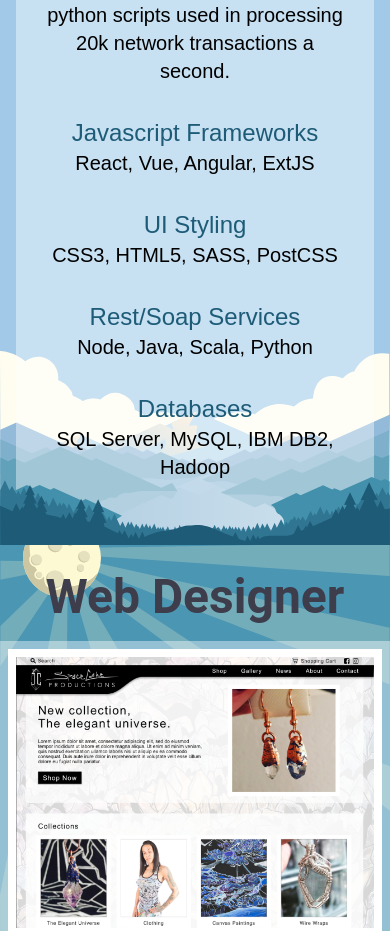
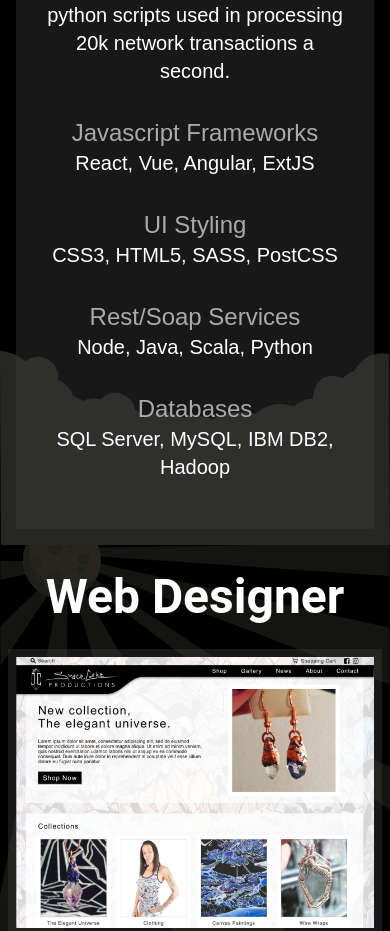
Before and after one commit to pbn04001/pete-nelson-web, a Vue app: page / in a window 390 px wide. Shown: the part 1069-2000 px from the top of the page. Built offline with nearby package versions, Linux system fonts and the light colour scheme.

Commit message:
Improving mobile view

```diff
--- a/src/components/sections/desert/desertSection.scss
+++ b/src/components/sections/desert/desertSection.scss
@@ -1,9 +1,9 @@
 @import "@/styles/_globals.scss";
 .desert {
-  background-color: $pale-yellow;
+  background-color: $black;
 
   a {
-    color: $clay-red;
+    color: $gray;
   }
 
   &__card {
@@ -16,14 +16,14 @@
     &_sub {
       @include font-delta;
       text-align: center;
-      color: $black;
-      background-color: $transparent-white;
+      color: $white;
+      background-color: $transparent-gray;
       padding: $spacing-unit-x3 $spacing-unit-x3 $spacing-unit-x12 $spacing-unit-x3;
       margin: $spacing-unit-x2;
     }
   }
   &__title {
-    color: $clay-red;
+    color: $white;
     display: block;
     width: 100%;
     flex: 0 0 100%;
@@ -31,6 +31,7 @@
     margin: $spacing-unit-x5 0 0 0;
   }
   &__back {
+    display: none;
     position: absolute;
     width: 100%;
     left: 0;
@@ -50,6 +51,7 @@
     width: 100%;
     bottom: 4vw;
     left: 0;
+    opacity: .1;
   }
 
   &__birds {
@@ -71,14 +73,28 @@
   .desert {
     background-color: transparent;
 
+    a {
+      color: $clay-red;
+    }
+
     &__birds {
       display: block;
     }
 
     &__card_sub {
+      color: $black;
+      background-color: $transparent-white;
       @include font-gamma;
       padding: $spacing-unit-x4 $spacing-unit-x4 $spacing-unit-x20 $spacing-unit-x4;
       margin: $spacing-unit-x4 $spacing-unit-x12 0 $spacing-unit-x12;
     }
+
+    &__title {
+      color: $clay-red;
+    }
+
+    &__back {
+      display: block;
+    }
   }
 }
--- a/src/components/sections/forest/ForestSection.vue
+++ b/src/components/sections/forest/ForestSection.vue
@@ -50,6 +50,7 @@
     <img src="/assets/images/hills_2.svg" ref="hills2" class="forest__hills forest__hills--2" />
     <img src="/assets/images/trees.svg" ref="trees" class="forest__trees" />
     <img src="/assets/images/moon_yellow.svg" ref="moon" class="forest__moon"/>
+    <div class="forest__moon_circle">stuff</div>
     <img src="/assets/images/moon_yellow_back.svg" ref="moon_back" class="forest__moon_back"/>
   </div>
 </template>
--- a/src/components/sections/forest/forestSection.scss
+++ b/src/components/sections/forest/forestSection.scss
@@ -1,6 +1,6 @@
 @import "@/styles/_globals.scss";
 .forest {
-  background-color: $pale-blue;
+  background-color: $black;
 
   &__card {
     @include font-delta;
@@ -8,8 +8,8 @@
     position: relative;
     z-index: 20;
     color: $black;
-    background-color: $transparent-white;
-    margin: $spacing-unit-x12 0 $spacing-unit-x16 0;
+    background-color: transparent;
+    margin: $spacing-unit-x12 0 $spacing-unit-x2 0;
     padding: $spacing-unit;
     width: auto;
   }
@@ -17,7 +17,7 @@
   &__card_inside {
     display: block;
     position: relative;
-    background-color: $white;
+    background-color: $transparent-gray;
     padding: $spacing-unit $spacing-unit 0 $spacing-unit;
     margin-bottom: $spacing-unit-x2;
 
@@ -33,7 +33,7 @@
   &__title {
     position: absolute;
     z-index: 30;
-    color: $dark-blue;
+    color: $white;
     display: block;
     width: 100%;
     flex: 0 0 100%;
@@ -43,7 +43,7 @@
 
   &__hills {
     position: absolute;
-    display: block;
+    display: none;
     bottom: -2vw;
     width: 100%;
 
@@ -56,6 +56,7 @@
   }
 
   &__trees {
+    display: none;
     position: absolute;
     bottom: 1vw;
     z-index: 4;
@@ -63,13 +64,27 @@
   }
 
   &__moon {
-    z-index: 1;
+    opacity: .15;
+    z-index: 2;
     position: absolute;
     top: -2%;
     left: 6%;
     width: 20%;
+
+    &_circle {
+      background-color: $black;
+      z-index: 1;
+      position: absolute;
+      top: -2%;
+      left: 6%;
+      width: 20%;
+      height: 20vw;
+      border-radius: 20vw;
+    }
   }
+
   &__moon_back {
+    opacity: .35;
     position: absolute;
     top: 0;
     left: 0;
@@ -91,6 +106,7 @@
     &__card {
       position: relative;
       background: transparent;
+      margin-bottom: $spacing-unit-x16;
       opacity: 0;
       margin: 0;
 
@@ -130,8 +146,21 @@
       }
     }
 
+    &__hills {
+      display: block;
+    }
+
+    &__trees {
+      display: block;
+    }
+
     &__moon {
+      opacity: 1;
       top: -4%;
+
+      &_circle {
+        display: none;
+      }
     }
 
     &__moon_back {
--- a/src/components/sections/jungle/jungleSection.scss
+++ b/src/components/sections/jungle/jungleSection.scss
@@ -8,7 +8,7 @@
     position: relative;
     z-index: 20;
     color: $black;
-    margin: $spacing-unit-x12 0 $spacing-unit-x16 0;
+    margin: $spacing-unit-x12 0 $spacing-unit-x2 0;
     padding: $spacing-unit;
     width: auto;
   }
@@ -41,6 +41,7 @@
   }
 
   &__back, &__trees, &__leaves {
+    display: none;
     position: absolute;
     width: 100%;
     bottom: 0;
@@ -126,5 +127,9 @@
         transition: opacity linear 500ms;
       }
     }
+
+    &__back, &__trees, &__leaves {
+      display: block;
+    }
   }
 }
--- a/src/components/sections/mountains/mountainsSection.scss
+++ b/src/components/sections/mountains/mountainsSection.scss
@@ -1,6 +1,6 @@
 @import "@/styles/_globals.scss";
 .mountains {
-  background-color: $light-blue;
+  background-color: $black;
 
   &__card {
     position: relative;
@@ -12,14 +12,14 @@
     &_sub {
       @include font-delta;
       text-align: center;
-      color: $black;
-      background-color: $transparent-white;
+      color: $white;
+      background-color: $transparent-gray;
       padding: $spacing-unit-x3 $spacing-unit-x3 $spacing-unit-x6 $spacing-unit-x3;
       margin: $spacing-unit-x2;
     }
   }
   &__title {
-    color: $dark-teal;
+    color: $white;
     display: block;
     width: 100%;
     flex: 0 0 100%;
@@ -27,6 +27,7 @@
     margin: $spacing-unit-x5 0 0 0;
   }
   &__mountains {
+    display: none;
     position: absolute;
     width: 100%;
     bottom: -6vw;
@@ -46,12 +47,12 @@
     width: 100%;
     bottom: -6vw;
     left: 0;
-    opacity: 1;
+    opacity: .15;
   }
 
   h4 {
     margin-top: $spacing-unit-x4;
-    color: $dark-teal;
+    color: $gray;
   }
 }
 
@@ -59,11 +60,21 @@
   .mountains {
     background-color: transparent;
 
+    &__title {
+      color: $dark-teal;
+    }
+
     &__clouds {
       opacity: 0;
     }
 
+    &__mountains {
+      display: block;
+    }
+
     &__card_sub {
+      color: $black;
+      background-color: $transparent-white;
       @include font-delta;
       padding: $spacing-unit-x4 $spacing-unit-x4 $spacing-unit-x20 $spacing-unit-x4;
       margin: $spacing-unit-x4 $spacing-unit-x12 0 $spacing-unit-x12;
@@ -71,6 +82,10 @@
 
     &__tech_list {
       @include font-gamma;
+    }
+
+    h4 {
+      color: $dark-teal;
     }
   }
 }
--- a/src/styles/_colors.scss
+++ b/src/styles/_colors.scss
@@ -1,8 +1,10 @@
 $white: rgb(255, 255, 255);
 $transparent-white: rgba(255, 255, 255, 0.4);
+$transparent-gray: rgba(60, 60, 60, 0.4);
 $black: rgb(0, 0, 0);
 $transparent-black: rgba(0, 0, 0, .8);
 $dark-gray: rgb(52, 52, 52);
+$gray: rgb(170, 170, 170);
 $lighter-gray: rgb(245, 245, 245);
 $light-gray: rgb(230, 230, 230);
 $border-gray: rgb(213, 214, 214);
```
